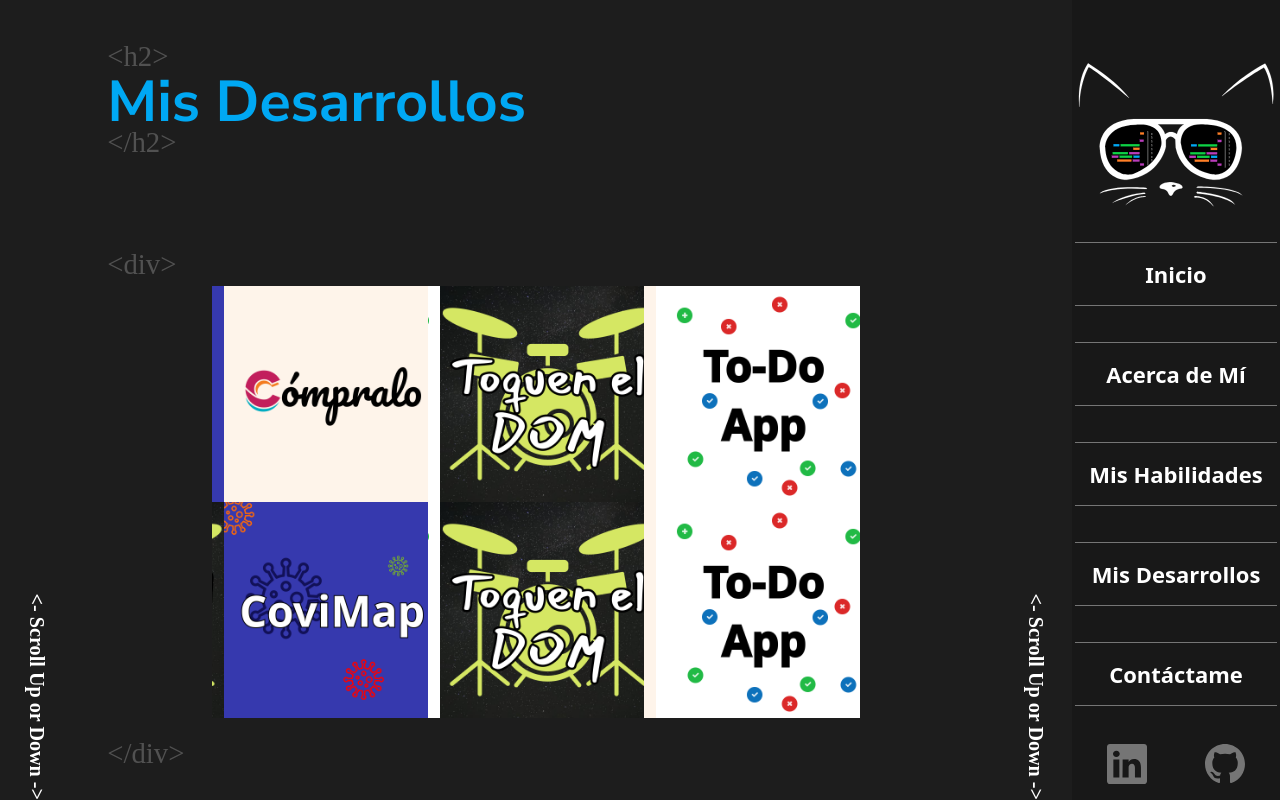
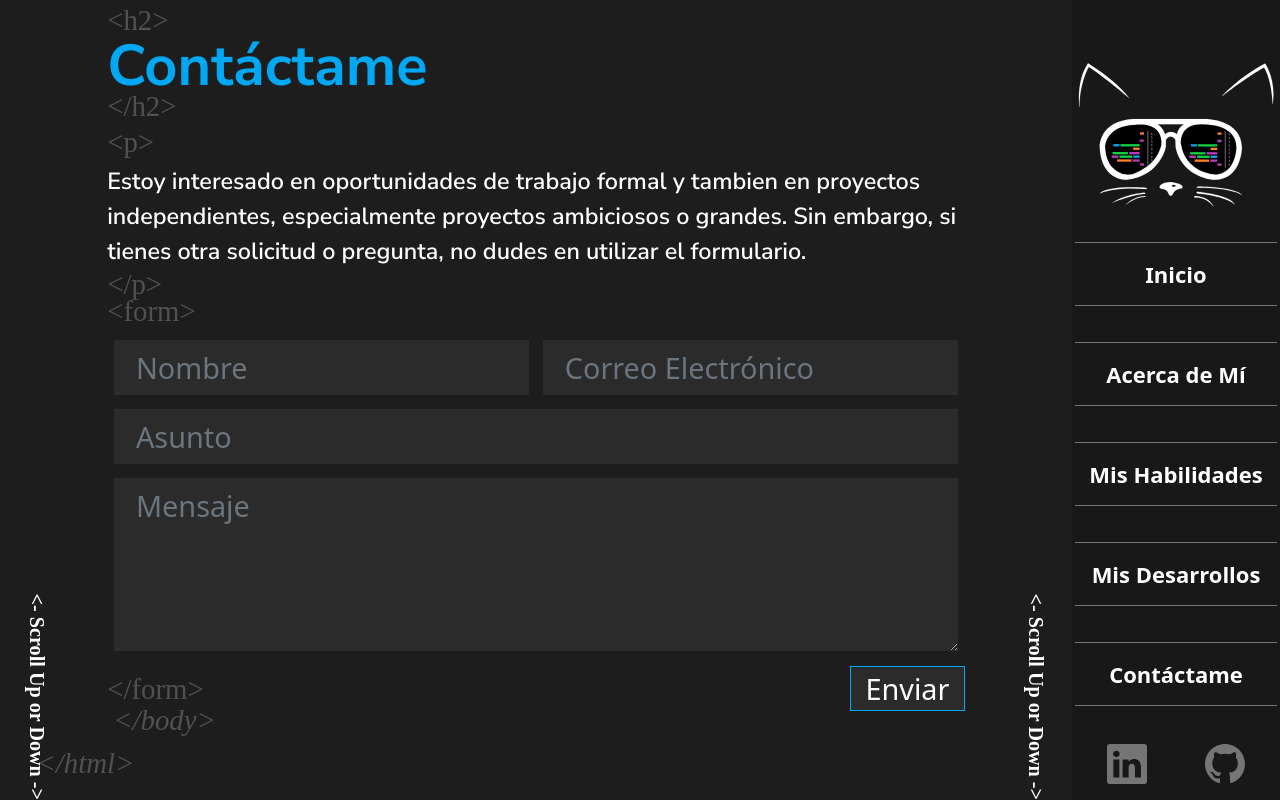
Before and after one commit to JymmyMurillo/Jymmy_Murillo_Web_Portfolio, a React (Create React App) app: page / in a window 1280 px wide. Built offline with nearby package versions, Linux system fonts and the light colour scheme; a web font is replaced by a local one.

Commit message:
Adding contact page

```diff
--- a/package.json
+++ b/package.json
@@ -8,6 +8,7 @@
     "@testing-library/react": "^12.1.4",
     "@testing-library/user-event": "^13.5.0",
     "bootstrap": "^5.1.3",
+    "emailjs-com": "^3.2.0",
     "react": "^18.0.0",
     "react-dom": "^18.0.0",
     "react-scripts": "5.0.0",
--- a/src/App.css
+++ b/src/App.css
@@ -616,6 +616,182 @@ a {
   overflow: hidden;
 }
 
+/* ---------------Contact classes----------------*/
+.own-divContact {
+  width: 100vw;
+  height: 100vh;
+  max-height: 100vh;
+  position: relative;
+
+}
+
+.own-divContentContact {
+  padding: 0 10%;
+  height: 100vh;
+  padding-bottom: 2rem !important;
+}
+
+.own-h2Contact {
+  color: var(--tittle-color);
+  font-family: var(--fourth-font);
+  font-weight: 700;
+  position: relative;
+}
+
+.own-h2Contact::before {
+  content: '<h2>';
+  font-family: var(--tirdht-font);
+  color: var(--tags-color);
+  font-size: 1rem;
+  font-weight: 500;
+  position: absolute;
+  margin-top: -1rem;
+  left: 0%;
+}
+
+.own-h2Contact::after {
+  content: '</h2>';
+  font-family: var(--tirdht-font);
+  color: var(--tags-color);
+  font-size: 1rem;
+  font-weight: 500;
+  position: absolute;
+  margin-top: 2rem;
+  left: 0%;
+}
+
+.own-pContact {
+  color: var(--text-color);
+  font-family: var(--fourth-font);
+  font-size: 0.8125rem;
+  font-weight: 600;
+  position: relative;
+}
+
+.own-pContact::before {
+  content: '<p>';
+  font-family: var(--tirdht-font);
+  color: var(--tags-color);
+  font-size: 1rem;
+  font-weight: 500;
+  position: absolute;
+  margin-top: -1.5rem;
+  left: 0%;
+}
+
+.own-pContact::after {
+  content: '</p>';
+  font-family: var(--tirdht-font);
+  color: var(--tags-color);
+  font-size: 1rem;
+  font-weight: 500;
+  position: absolute;
+  margin-top: 1rem;
+  left: 0%;
+}
+
+.own-divForm {
+  position: relative;
+  background-color: transparent;
+}
+
+.own-divForm::before {
+  content: '<form>';
+  font-family: var(--tirdht-font);
+  color: var(--tags-color);
+  font-size: 1rem;
+  font-weight: 500;
+  position: absolute;
+  margin-top: -1.5rem;
+  left: 0%;
+}
+
+.own-divForm::after {
+  content: '</form>';
+  font-family: var(--tirdht-font);
+  color: var(--tags-color);
+  font-size: 1rem;
+  font-weight: 500;
+  position: absolute;
+  bottom: 0rem;
+  left: 0%;
+}
+
+.row {
+  --bs-gutter-x: 0 !important;
+  --bs-gutter-y: 0;
+  display: flex;
+  flex-wrap: wrap;
+  margin-top: calc(-1 * var(--bs-gutter-y));
+  margin-right: calc(-.5 * var(--bs-gutter-x));
+  margin-left: calc(-.5 * var(--bs-gutter-x));
+}
+
+.own-NE {
+  min-width: 10rem;
+}
+
+.form-control {
+  display: block;
+  width: 100%;
+  padding: 0.2rem 0.75rem !important;
+  font-size: 1rem;
+  font-weight: 400;
+  line-height: 1.5;
+  color: #757575 !important;
+  background-color: #2B2B2B !important;
+  background-clip: padding-box;
+  border: none !important;
+  appearance: none;
+  border-radius: 0 !important;
+  transition: border-color .15s ease-in-out, box-shadow .15s ease-in-out;
+}
+
+textarea {
+  resize: vertical;
+  min-height: 6rem !important;
+}
+
+.own-btnSend {
+  color: white !important;
+  border: 1px solid #00A8F3;
+  background-color: #2B2B2B;
+}
+
+.own-tagsbottom {
+  color: var(--tags-color);
+  position: absolute;
+  bottom: 0;
+  left: 1%;
+  font-style: italic;
+  font-size: 1.8rem;
+  font-family: var(--tirdht-font);
+}
+
+.own-bottomTags {
+  bottom: 2rem;
+  top: auto;
+}
+
+.own-bottomTags::before {
+  content: '</body>';
+  font-family: var(--tirdht-font);
+  color: var(--tags-color);
+  font-size: 1rem;
+  position: absolute;
+  margin-top: -1.5rem;
+  left: 8vw;
+}
+
+.own-bottomTags::after {
+  content: '</html>';
+  font-family: var(--tirdht-font);
+  color: var(--tags-color);
+  font-size: 1rem;
+  position: absolute;
+  margin-top: 0rem;
+  left: 2vw;
+}
 
 @media (min-width: 390px) and (max-width: 599px) {
   html {
@@ -663,4 +839,10 @@ a {
     width: calc(100vw - 208px);
   }
 
+  /* ---------------Contact classes----------------*/
+  .own-divContact {
+    width: calc(100vw - 208px);
+
+  }
+
 }
--- a/src/App.js
+++ b/src/App.js
@@ -4,6 +4,7 @@ import Home from "./components/Home";
 import AboutMe from "./components/About Me";
 import Skills from "./components/Skills";
 import Work from "./components/Work";
+import Contact from "./components/Contact";
 
 function App() {
   return (
@@ -12,7 +13,8 @@ function App() {
       {/*<Home />*/}
       {/*<AboutMe />*/}
       {/*<Skills />*/}
-      <Work />
+      {/*<Work />*/}
+      <Contact />
 
     </>
   );
--- /dev/null
+++ b/src/components/Contact.jsx
@@ -0,0 +1,90 @@
+import emailjs from "emailjs-com";
+
+function Contact() {
+  function enviarEmail(e) {
+    e.preventDefault();
+
+    emailjs
+      .sendForm(
+        "service_bm8htrl",
+        "template_12wx7eu",
+        e.target,
+        "bXcdAuryLIQdg1Opo"
+      )
+      .then((res) => {
+        console.log(res);
+      });
+  }
+
+  return (
+    <div className="own-divContact">
+      <div className="own-divContentContact d-flex flex-column justify-content-around">
+        <h2 className="own-h2Contact m-0">Contáctame</h2>
+        <p className="own-pContact m-0">
+          Estoy interesado en oportunidades de trabajo formal y tambien en
+          proyectos independientes, especialmente proyectos ambiciosos o
+          grandes. Sin embargo, si tienes otra solicitud o pregunta, no dudes en
+          utilizar el formulario.
+        </p>
+        <div className="own-divForm d-flex flex-wrap justify-content-center">
+          <form onSubmit={enviarEmail} className="w-100 own-NE">
+            <div className="row">
+              <div className="m-1  col own-NE">
+                <input
+                  type="text"
+                  className="form-control"
+                  id="nombre"
+                  name="nombre"
+                  placeholder="Nombre"
+                />
+              </div>
+              <div className="m-1  col own-NE">
+                <input
+                  type="text"
+                  className="form-control"
+                  id="email"
+                  name="email"
+                  placeholder="Correo Electrónico"
+                />
+              </div>
+            </div>
+            <div className="m-1">
+              <input
+                type="text"
+                className="form-control"
+                id="asunto"
+                name="asunto"
+                placeholder="Asunto"
+              />
+            </div>
+            <div className="mx-1 my-2">
+              <textarea
+                type="text"
+                className="form-control"
+                id="mensaje"
+                name="mensaje"
+                placeholder="Mensaje"
+              ></textarea>
+            </div>
+            <div className="d-flex justify-content-end">
+              <button type="submit" className="p-0 own-btnSend px-2">
+                Enviar
+              </button>
+            </div>
+          </form>
+        </div>
+      </div>
+
+      <span className="own-tags own-bottomTags"></span>
+
+      <span className="own-scroll-down-left d-flex flex-row justify-content-between">
+        {`<-`} Scroll Up or Down {`->`}
+      </span>
+      <span className="own-scroll-down-right d-flex flex-row justify-content-between">
+        {`<-`} Scroll Up or Down {`->`}
+      </span>
+    </div>
+  );
+}
+
+export default Contact;
--- a/src/components/Home.jsx
+++ b/src/components/Home.jsx
@@ -1,7 +1,7 @@
 function Home() {
   return (
     <div className="own-divHome d-flex flex-column justify-content-around">
-      <span className="own-tags own-topTags"></span>
+      <span className="own-tagsbottom own-topTags"></span>
 
       <div className="d-flex justify-content-center">
         <div className="own-divLogoHome">
@@ -27,7 +27,8 @@ function Home() {
         <a
           href="https://www.linkedin.com/in/murillojymmy/"
           target="_blank"
-          className="mx-3 own-iconLinkedinGithubNavBar" rel="noreferrer"
+          className="mx-3 own-iconLinkedinGithubNavBar"
+          rel="noreferrer"
         >
           <svg
             xmlns="http://www.w3.org/2000/svg"
```
Also changed, not shown: 1 other file (tests, documents, lock files or other folders).
